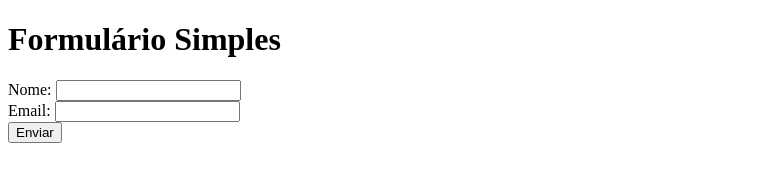
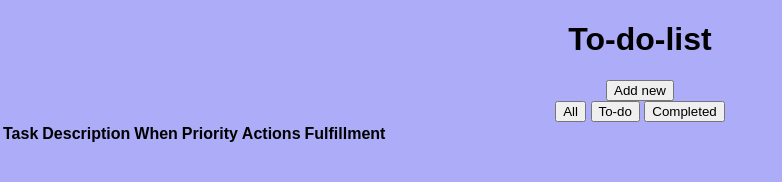
Before and after one commit to DannBS89/my-portif-lio, a plain HTML site: page web/index.html in a window 1280 px wide. Shown: the whole page, without its empty margins (0-782 px from the left). Drawn offline with nearby package versions, Linux system fonts and the light colour scheme.

Commit message:
start To-do-list

```diff
--- a/web/index.html
+++ b/web/index.html
@@ -1,22 +1,46 @@
 <!DOCTYPE html>
-<html lang="pt-BR">
+<html lang="en">
 <head>
     <meta charset="UTF-8">
     <meta name="viewport" content="width=device-width, initial-scale=1.0">
-    <title>Formulário Simples</title>
-    <script src="script.js" defer></script>
+    <title>Document</title>
+    <link rel="stylesheet" href="style.css">
+    <link rel="stylesheet" href="modal.css">
+    <script src="https://cdn.jsdelivr.net/npm/@popperjs/core@2.11.8/dist/umd/popper.min.js" integrity="sha384-I7E8VVD/ismYTF4hNIPjVp/Zjvgyol6VFvRkX/vR+Vc4jQkC+hVqc2pM8ODewa9r" crossorigin="anonymous"></script>
+    <script src="https://cdn.jsdelivr.net/npm/bootstrap@5.3.3/dist/js/bootstrap.min.js" integrity="sha384-0pUGZvbkm6XF6gxjEnlmuGrJXVbNuzT9qBBavbLwCsOGabYfZo0T0to5eqruptLy" crossorigin="anonymous"></script>
+
 </head>
 <body>
-    <h1>Formulário Simples</h1>
-    <form id="meuForm">
-        <label for="nome">Nome:</label>
-        <input type="text" id="nome" required>
-        <br>
-        <label for="email">Email:</label>
-        <input type="email" id="email" required>
-        <br>
-        <button type="submit">Enviar</button>
-    </form>
-    <p id="resultado"></p>
+    <div class="container">
+        <h1>To-do-list</h1>
+        <nav>
+            <div class="buttons-left">
+                <button class="add-new" onclick="openModal()">Add new</button>
+            </div>
+            <div class="buttons-group">
+                <button onclick="location.href='#home'">All</button>
+                <button onclick="location.href='#about'">To-do</button>
+                <button onclick="location.href='Completed'">Completed</button>
+            </div>
+        </nav>
+
+        <div class="Container-2">
+            <table>
+                <thead>
+                    <tr>
+                        <th>Task</th>
+                        <th>Description</th>
+                        <th>When</th>
+                        <th>Priority</th>
+                        <th>Actions</th>
+                        <th>Fulfillment</th>
+                    </tr>
+                </thead>
+            </table>
+        </div>
+
+
+
+    </div>
 </body>
 </html>
--- a/web/style.css
+++ b/web/style.css
@@ -0,0 +1,9 @@
+
+
+body {
+    background-color: rgb(172, 172, 248);
+    text-align: center;
+    font-family: Arial, sans-serif;
+    margin: 0;
+    padding: 0;
+}
```
